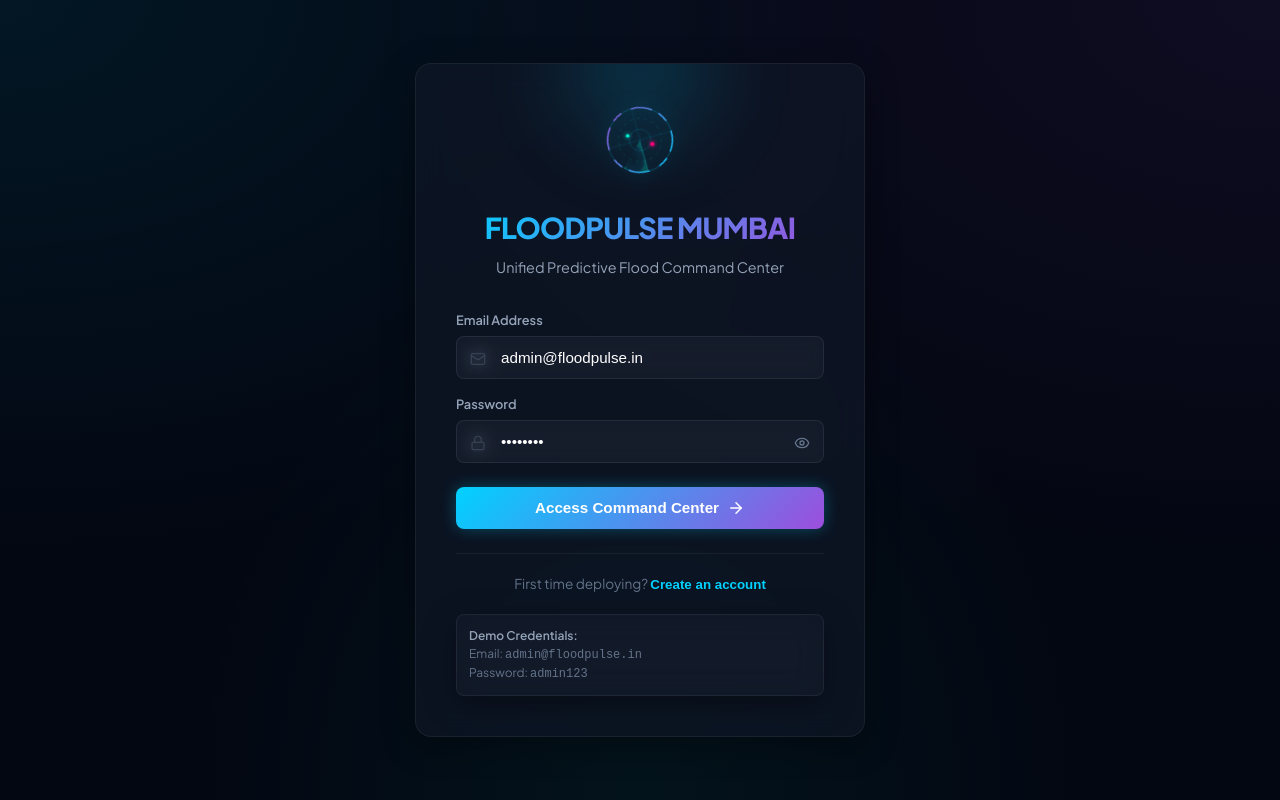
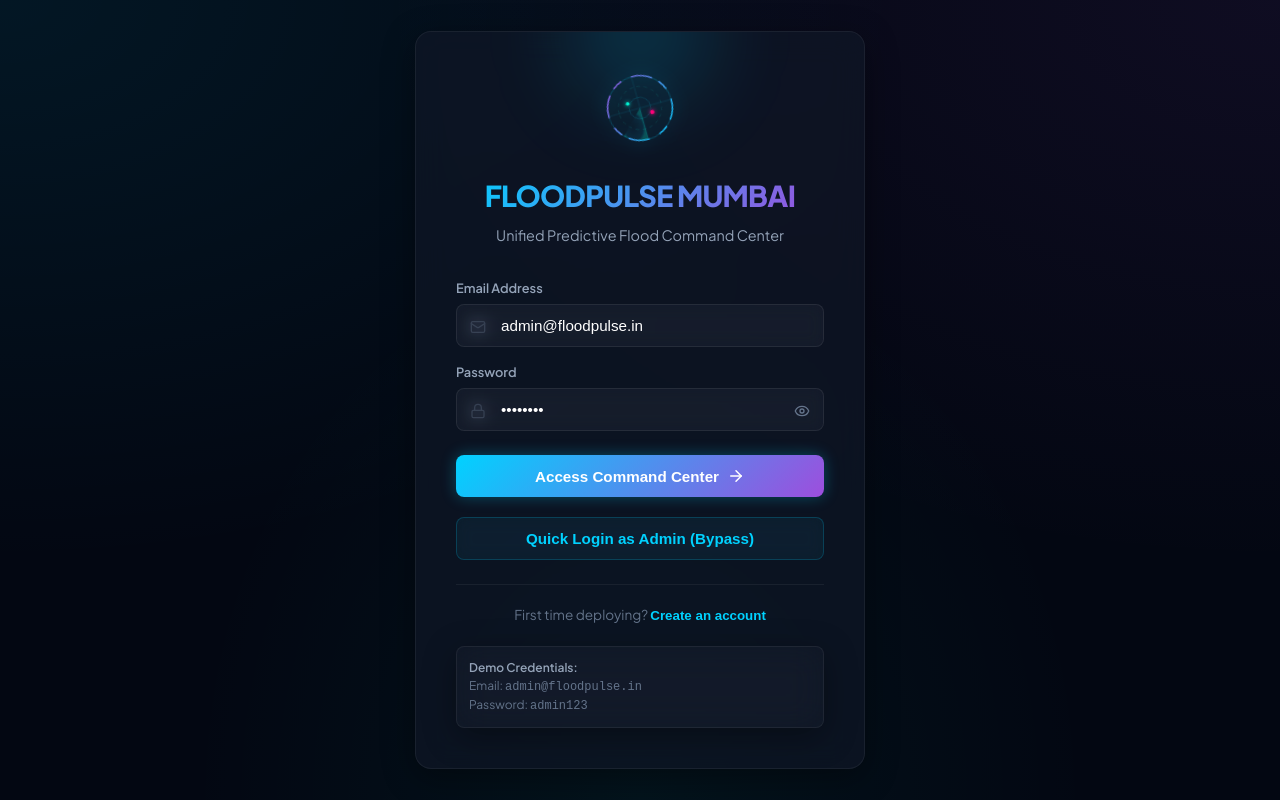
Before and after one commit to PratyushPandey31/Hackthon-4, a React (Vite) app: page / in a window 1280 px wide. Built offline with nearby package versions, Linux system fonts and the light colour scheme.

Commit message:
feat: add Quick Login as Admin bypass button for easy testing

```diff
--- a/src/components/AuthPortal.tsx
+++ b/src/components/AuthPortal.tsx
@@ -263,6 +263,31 @@ export const AuthPortal: React.FC<AuthPortalProps> = ({ onLoginSuccess }) => {
               </>
             )}
           </button>
+
+          {isLogin && (
+            <button
+              type="button"
+              onClick={() => {
+                setEmail('admin@floodpulse.in');
+                setPassword('admin123');
+                onLoginSuccess('Pratyush Pandey');
+              }}
+              className="btn-secondary"
+              style={{
+                width: '100%',
+                marginTop: '4px',
+                background: 'rgba(0, 210, 255, 0.05)',
+                borderColor: 'rgba(0, 210, 255, 0.2)',
+                color: 'var(--accent-blue)',
+                display: 'flex',
+                alignItems: 'center',
+                justifyContent: 'center',
+                gap: '8px'
+              }}
+            >
+              Quick Login as Admin (Bypass)
+            </button>
+          )}
         </form>
 
         <div style={{ marginTop: '24px', borderTop: '1px solid var(--border-light)', paddingTop: '20px', fontSize: '0.85rem' }}>
```
